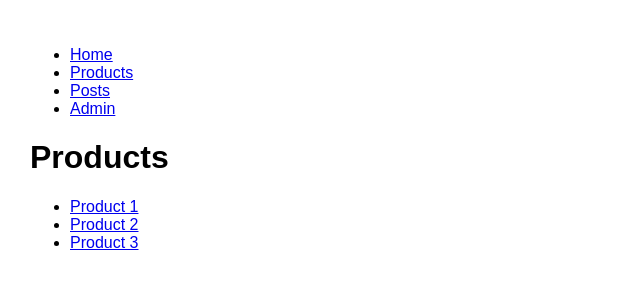
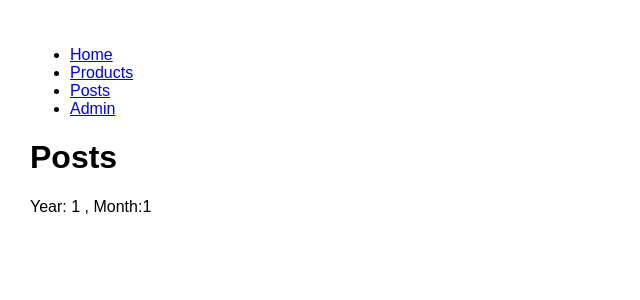
Before and after one commit to samorogu/notes, a React (Create React App) app in the folder masteringReact/06_routing/router-app/: page /posts/1/1 in a window 1280 px wide. Shown: the top 300 px of the page, without its empty margins (0-640 px from the left). Built offline with nearby package versions, Linux system fonts and the light colour scheme.

Commit message:
adding an optional parameter within the post component and updating the path of the products component because it was causing trouble

```diff
--- a/masteringReact/06_routing/router-app/src/App.js
+++ b/masteringReact/06_routing/router-app/src/App.js
@@ -18,9 +18,10 @@
           <Switch>
             <Route path="/products/:id" component={ProductDetails} />
             <Route
+              path="/products"
               component={props => <Products sortBy="newest" {...props} />}
             />
-            <Route path="/posts/:year/:month" component={Posts} />
+            <Route path="/posts/:year?/:month?" component={Posts} />
             <Route path="/admin" component={Dashboard} />
             {/* <Route path="/" exact component={Home} /> */}
             <Route path="/" component={Home} />
--- a/masteringReact/06_routing/router-app/src/components/posts.jsx
+++ b/masteringReact/06_routing/router-app/src/components/posts.jsx
@@ -1,10 +1,10 @@
 import React from "react";
 
-const Posts = () => {
+const Posts = ({ match }) => {
   return (
     <div>
       <h1>Posts</h1>
-      Year: , Month:
+      Year: {match.params.year} , Month:{match.params.month}
     </div>
   );
 };
```
Also changed, not shown: 1 other file (tests, documents, lock files or other folders).
